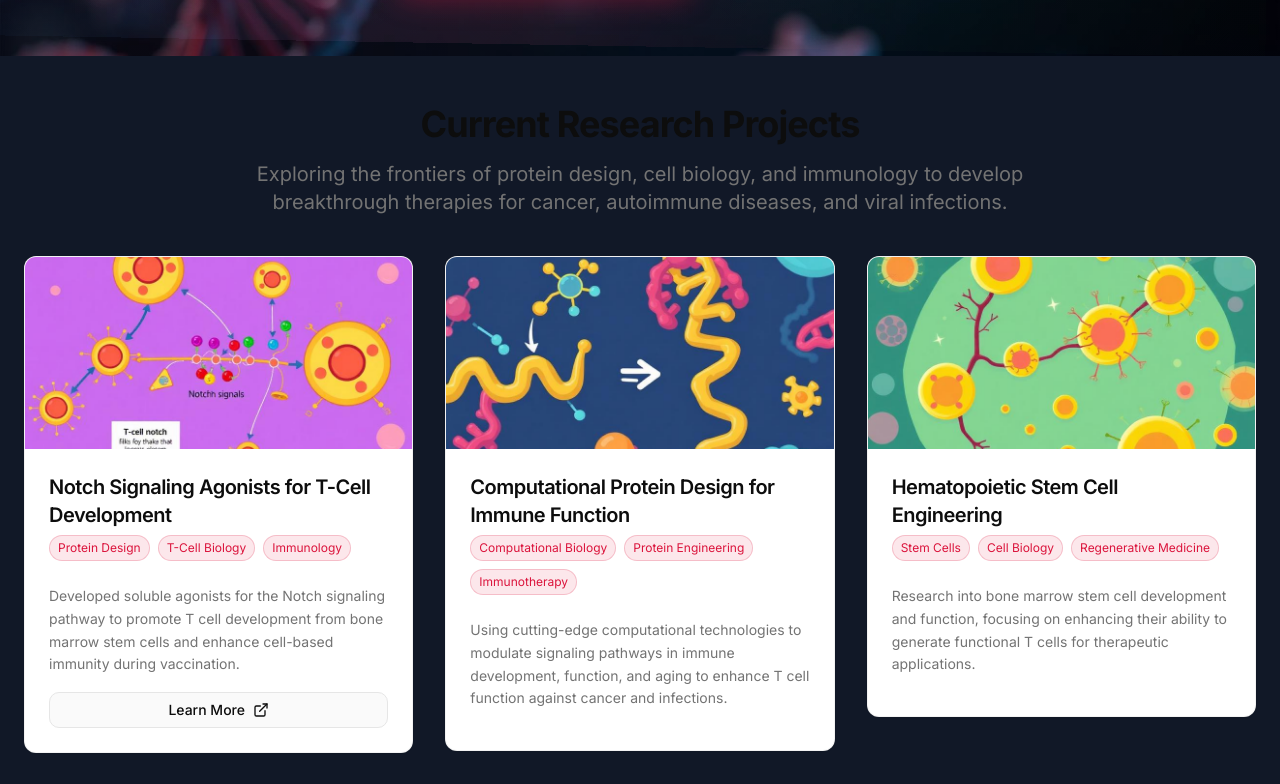
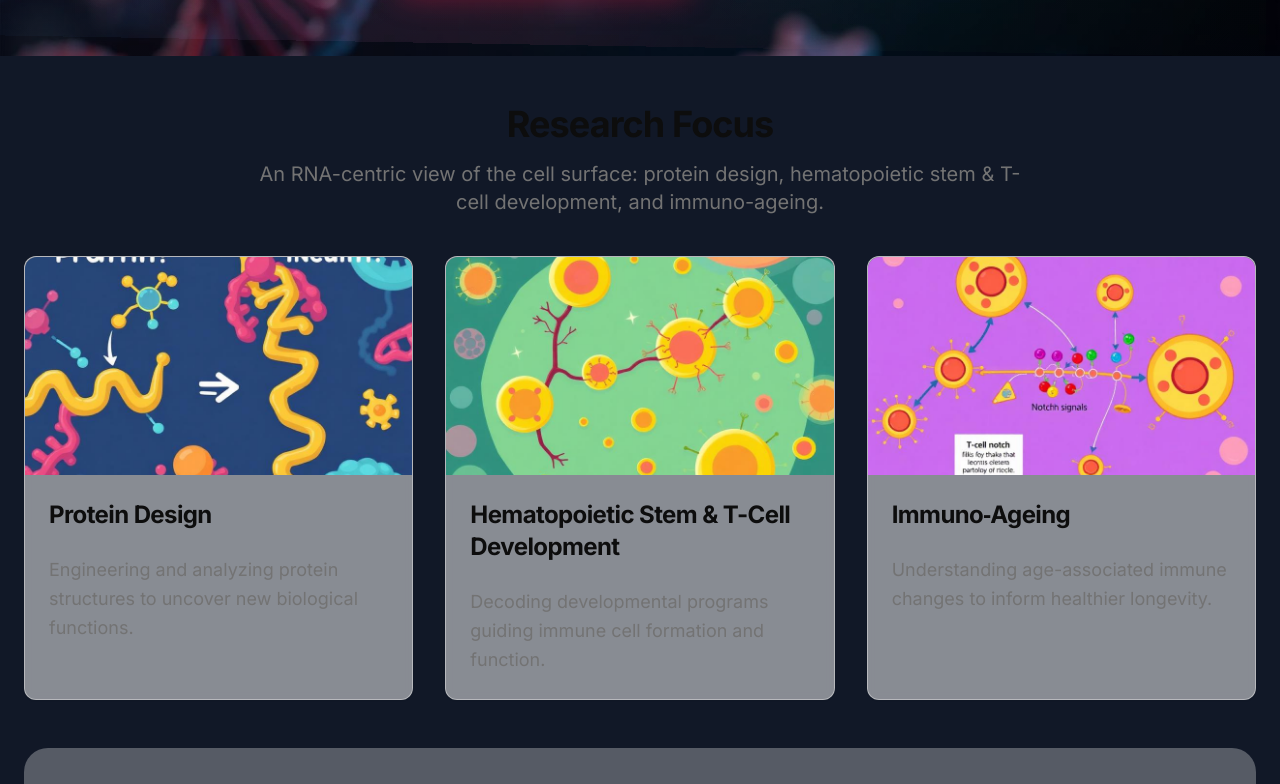
Before and after one commit to kevin13227/kevin-rubul-modern-lab, a React (Vite) app: page / in a window 1280 px wide. Shown: the part 576-1360 px from the top of the page. Built offline with nearby package versions, Linux system fonts and the light colour scheme.

Commit message:
Update Home tab with Research Focus
Replace the "Current Research Projects" section on the home page with the "Research Focus" section from the provided website.

```diff
--- a/src/components/HomeTab.tsx
+++ b/src/components/HomeTab.tsx
@@ -1,4 +1,3 @@
-import { ProjectCard } from "./ProjectCard";
 import { Card, CardContent, CardDescription, CardHeader, CardTitle } from "@/components/ui/card";
 import { Button } from "@/components/ui/button";
 import { ArrowRight, BookOpen, Users, Award } from "lucide-react";
@@ -11,28 +10,6 @@ interface HomeTabProps {
 }
 
 export const HomeTab = ({ onNavigate }: HomeTabProps) => {
-  const projects = [
-    {
-      title: "Notch Signaling Agonists for T-Cell Development",
-      description: "Developed soluble agonists for the Notch signaling pathway to promote T cell development from bone marrow stem cells and enhance cell-based immunity during vaccination.",
-      image: notchSignalingImg,
-      tags: ["Protein Design", "T-Cell Biology", "Immunology"],
-      link: "https://www.cell.com"
-    },
-    {
-      title: "Computational Protein Design for Immune Function",
-      description: "Using cutting-edge computational technologies to modulate signaling pathways in immune development, function, and aging to enhance T cell function against cancer and infections.",
-      image: proteinDesignImg,
-      tags: ["Computational Biology", "Protein Engineering", "Immunotherapy"],
-    },
-    {
-      title: "Hematopoietic Stem Cell Engineering",
-      description: "Research into bone marrow stem cell development and function, focusing on enhancing their ability to generate functional T cells for therapeutic applications.",
-      image: stemCellsImg,
-      tags: ["Stem Cells", "Cell Biology", "Regenerative Medicine"],
-    }
-  ];
-
   const achievements = [
     {
       icon: Award,
@@ -53,22 +30,75 @@ export const HomeTab = ({ onNavigate }: HomeTabProps) => {
 
   return (
     <div className="space-y-12">
-      {/* Current Research Projects */}
+      {/* Research Focus */}
       <section className="animate-fade-in-up">
         <div className="text-center mb-10">
-          <h2 className="text-4xl font-bold text-foreground mb-4">Current Research Projects</h2>
+          <h2 className="text-4xl font-bold text-foreground mb-4">Research Focus</h2>
           <p className="text-xl text-muted-foreground max-w-3xl mx-auto">
-            Exploring the frontiers of protein design, cell biology, and immunology to develop
-            breakthrough therapies for cancer, autoimmune diseases, and viral infections.
+            An RNA-centric view of the cell surface: protein design, hematopoietic stem & T-cell development, and immuno-ageing.
           </p>
         </div>
 
-        <div className="grid grid-cols-1 md:grid-cols-2 lg:grid-cols-3 gap-8">
-          {projects.map((project, index) => (
-            <div key={index} className="animate-fade-in-up" style={{ animationDelay: `${index * 0.1}s` }}>
-              <ProjectCard {...project} />
-            </div>
-          ))}
+        <div className="grid grid-cols-1 md:grid-cols-3 gap-8">
+          <div className="animate-fade-in-up" style={{ animationDelay: '0s' }}>
+            <Card className="h-full hover:shadow-lg transition-all duration-300 bg-card/50 backdrop-blur-sm border-border/50">
+              <div className="aspect-video overflow-hidden rounded-t-lg">
+                <img
+                  src={proteinDesignImg}
+                  alt="Protein Design"
+                  className="w-full h-full object-cover transition-transform duration-300 hover:scale-105"
+                />
+              </div>
+              <CardHeader>
+                <CardTitle className="text-2xl font-bold text-foreground">Protein Design</CardTitle>
+              </CardHeader>
+              <CardContent>
+                <CardDescription className="text-muted-foreground text-lg leading-relaxed">
+                  Engineering and analyzing protein structures to uncover new biological functions.
+                </CardDescription>
+              </CardContent>
+            </Card>
+          </div>
+
+          <div className="animate-fade-in-up" style={{ animationDelay: '0.1s' }}>
+            <Card className="h-full hover:shadow-lg transition-all duration-300 bg-card/50 backdrop-blur-sm border-border/50">
+              <div className="aspect-video overflow-hidden rounded-t-lg">
+                <img
+                  src={stemCellsImg}
+                  alt="Hematopoietic Stem & T-Cell Development"
+                  className="w-full h-full object-cover transition-transform duration-300 hover:scale-105"
+                />
+              </div>
+              <CardHeader>
+                <CardTitle className="text-2xl font-bold text-foreground">Hematopoietic Stem & T-Cell Development</CardTitle>
+              </CardHeader>
+              <CardContent>
+                <CardDescription className="text-muted-foreground text-lg leading-relaxed">
+                  Decoding developmental programs guiding immune cell formation and function.
+                </CardDescription>
+              </CardContent>
+            </Card>
+          </div>
+
+          <div className="animate-fade-in-up" style={{ animationDelay: '0.2s' }}>
+            <Card className="h-full hover:shadow-lg transition-all duration-300 bg-card/50 backdrop-blur-sm border-border/50">
+              <div className="aspect-video overflow-hidden rounded-t-lg">
+                <img
+                  src={notchSignalingImg}
+                  alt="Immuno-Ageing"
+                  className="w-full h-full object-cover transition-transform duration-300 hover:scale-105"
+                />
+              </div>
+              <CardHeader>
+                <CardTitle className="text-2xl font-bold text-foreground">Immuno‑Ageing</CardTitle>
+              </CardHeader>
+              <CardContent>
+                <CardDescription className="text-muted-foreground text-lg leading-relaxed">
+                  Understanding age-associated immune changes to inform healthier longevity.
+                </CardDescription>
+              </CardContent>
+            </Card>
+          </div>
         </div>
       </section>
 
```
